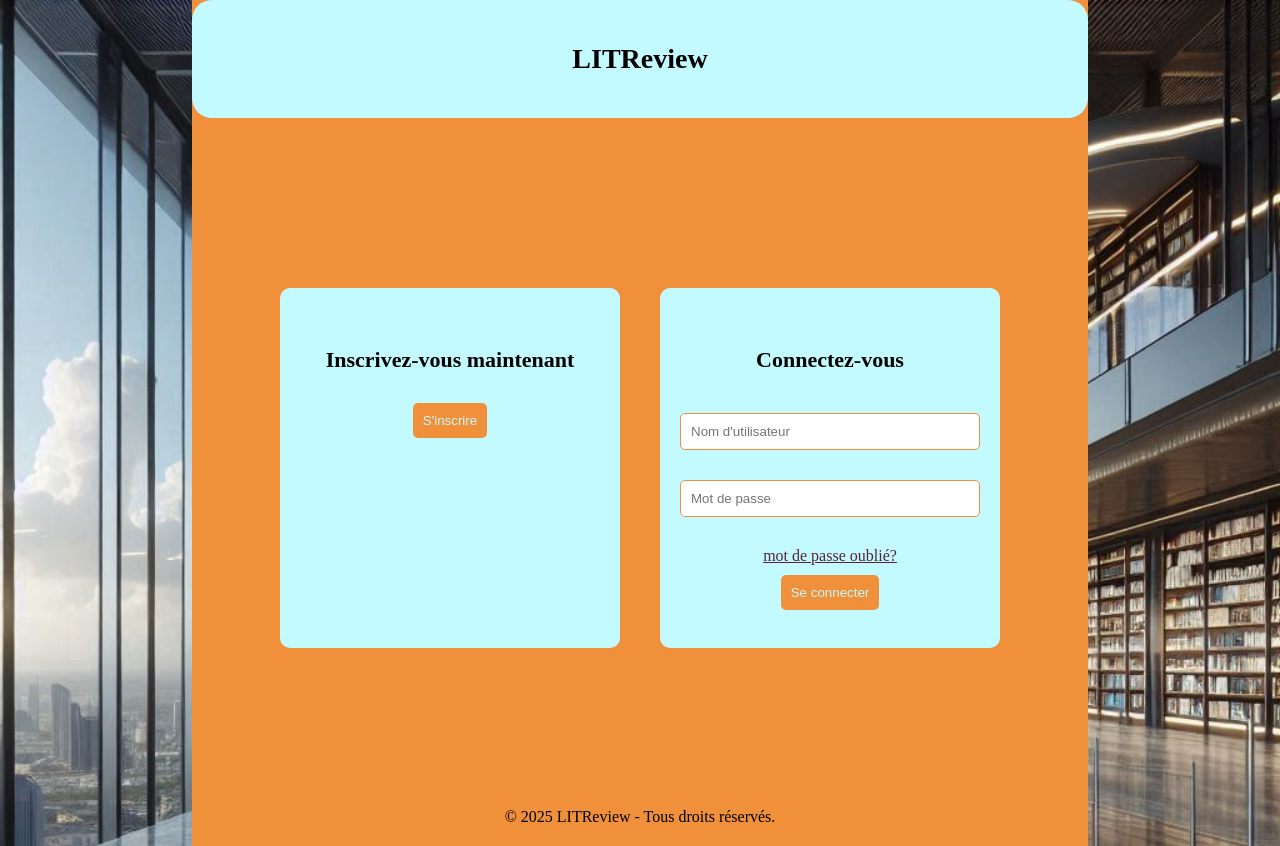
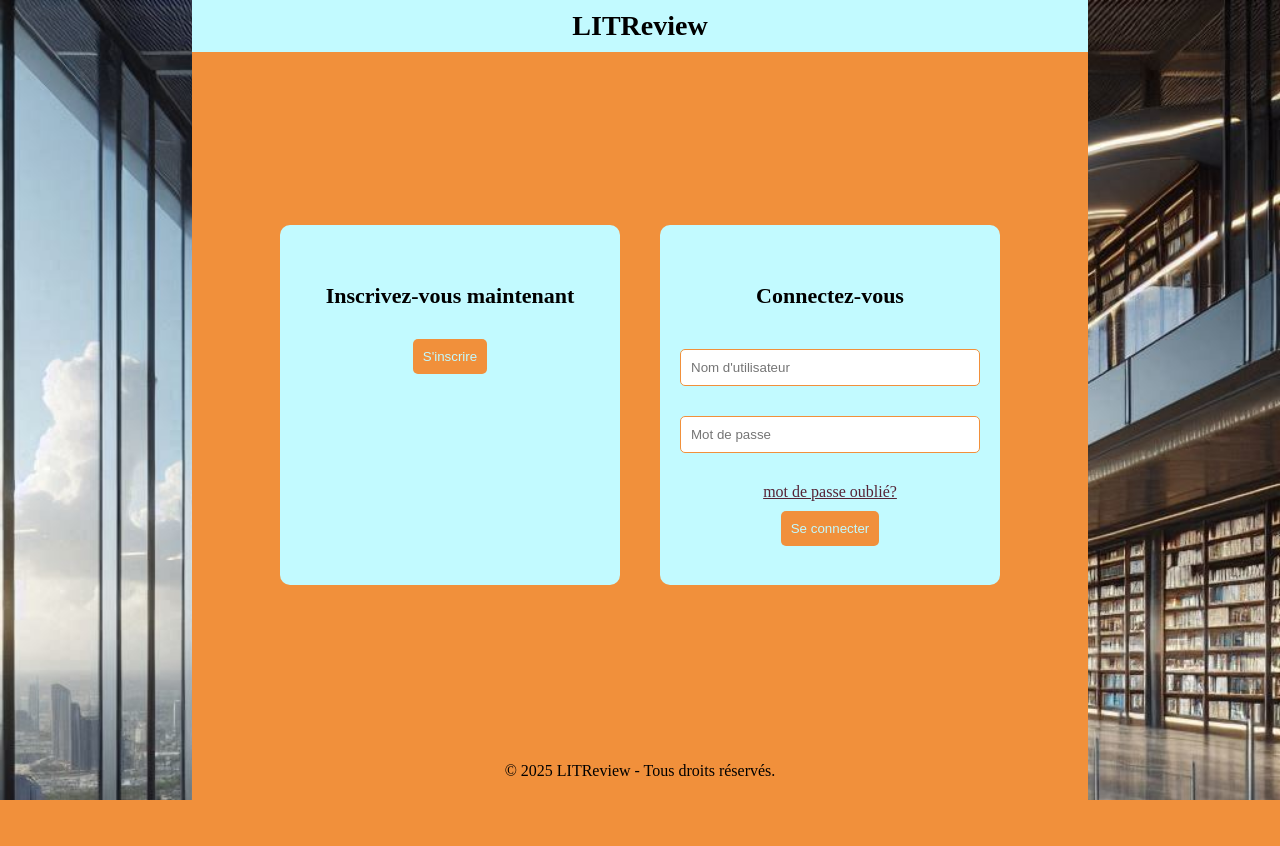
Before and after one commit to Mikael2983/OC_P9_Develop_web_application_using_Django, a Django app: page /login/ in a window 1280 px wide. After the commit the page ends 800 px from the top, so only its background shows below. Run offline with Django 5.2, Linux system fonts and the light colour scheme.

Commit message:
nettoyage

```diff
--- a/LITRevu/static/reviews/styles.css
+++ b/LITRevu/static/reviews/styles.css
@@ -29,10 +29,9 @@ body {
 header {
     margin: auto;
     background-color: var(--secondary-color);
-    padding: 20px 0;
+    padding: 10px 0;
     font-size: 24px;
-    border-radius: 20px;
-    margin-bottom: 30px;
+    margin-bottom: 15px;
     width: 100%;
 }
 
@@ -48,6 +47,7 @@ header {
     width: 80%;
     display: flex;
     margin: auto;
+    margin-bottom: 10px;
 }
 
 main{
@@ -57,9 +57,7 @@ main{
 
 .accueil {
     display: flex;
-    justify-content: center;
-    align-items: center;
-    height: 80vh;
+
 }
 
 nav {
@@ -116,6 +114,7 @@ nav {
 }
 
 h1 {
+    margin: 0;
     text-align: center;
     font-size: 28px;
 }
@@ -149,7 +148,7 @@ a:hover {
 .logout {
     display: flex;
     flex-direction: column;
-    justify-items: center;
+    align-items: center;
     background-color: var(--secondary-color);
     border-radius: 20px;
     width: 100%;
@@ -163,9 +162,8 @@ a:hover {
     display: flex;
     flex-direction: column;
     justify-items: center;
-    background-color: var (--secondary-color);
+    background-color: var(--secondary-color);
     border-radius: 20px;
-    max-width: 70%;
     padding: 20px;
     margin: auto;
 }
```
